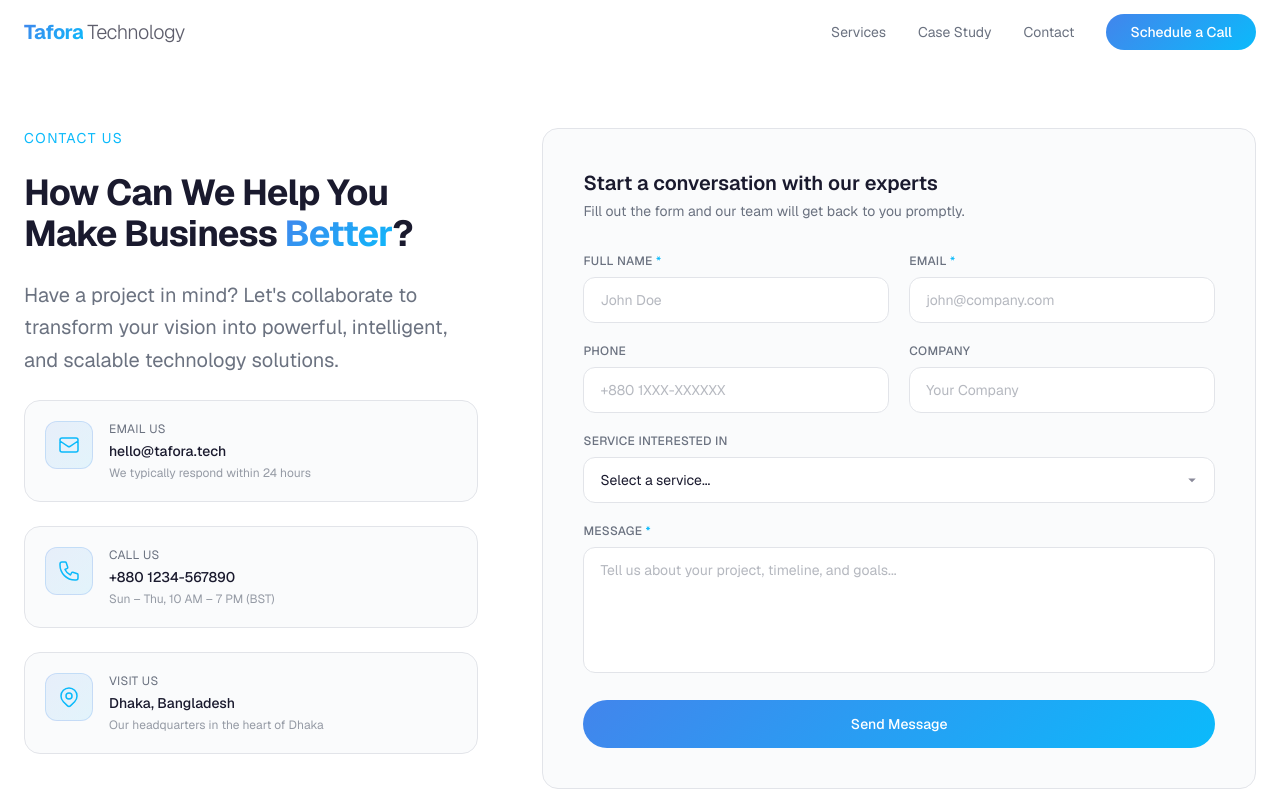
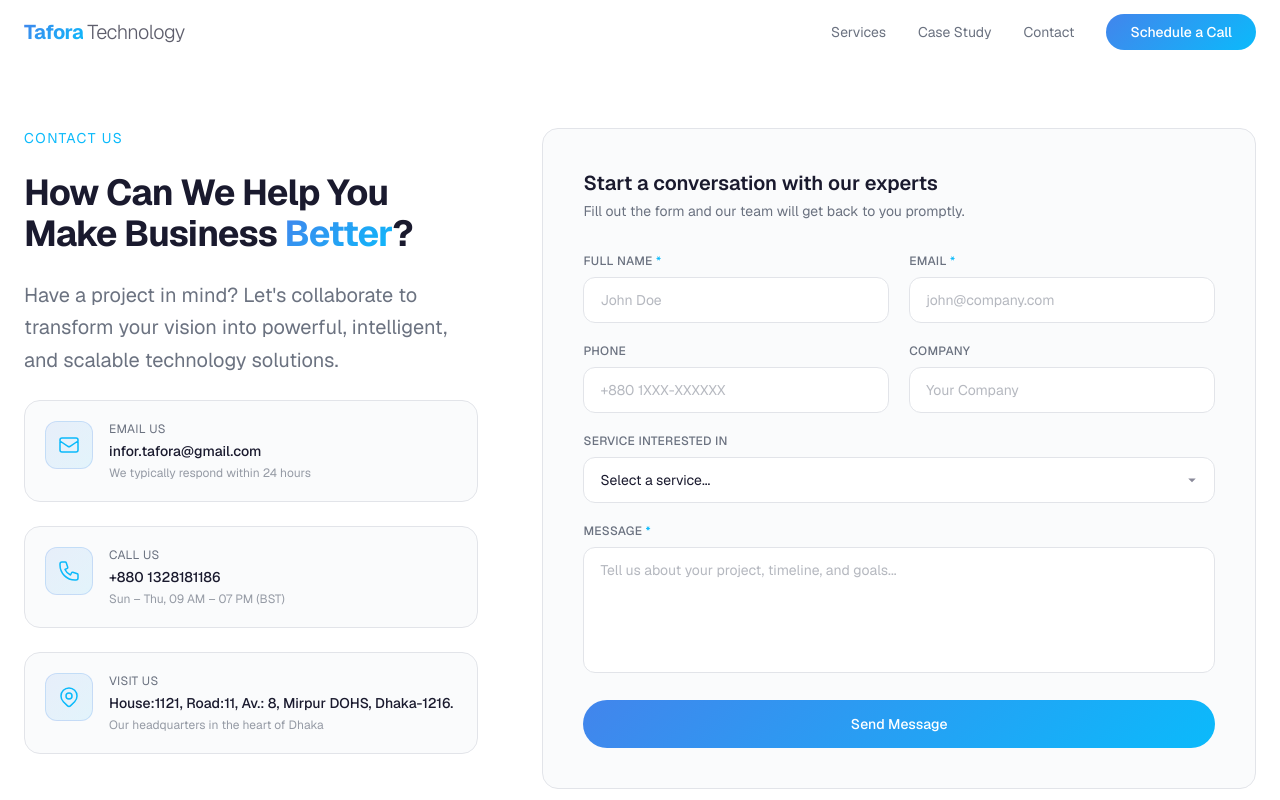
Before and after one commit to TaforaTech/tafora-technology-website, a Next.js app: page /contact in a window 1280 px wide. Shown: the top 800 px of the page. Built offline with nearby package versions, Linux system fonts and the light colour scheme.

Commit message:
feat: contact

```diff
--- a/src/app/contact/page.tsx
+++ b/src/app/contact/page.tsx
@@ -13,8 +13,8 @@ export const metadata: Metadata = {
 const contactInfo = [
   {
     label: "Email Us",
-    value: "hello@tafora.tech",
-    href: "mailto:hello@tafora.tech",
+    value: "infor.tafora@gmail.com",
+    href: "mailto:infor.tafora@gmail.com",
     description: "We typically respond within 24 hours",
     icon: (
       <svg
@@ -34,9 +34,9 @@ const contactInfo = [
   },
   {
     label: "Call Us",
-    value: "+880 1234-567890",
-    href: "tel:+8801234567890",
-    description: "Sun – Thu, 10 AM – 7 PM (BST)",
+    value: "+880 1328181186",
+    href: "tel:+8801328181186",
+    description: "Sun – Thu, 09 AM – 07 PM (BST)",
     icon: (
       <svg
         viewBox="0 0 24 24"
@@ -55,7 +55,7 @@ const contactInfo = [
   },
   {
     label: "Visit Us",
-    value: "Dhaka, Bangladesh",
+    value: "House:1121, Road:11, Av.: 8, Mirpur DOHS, Dhaka-1216.",
     href: "https://maps.google.com/?q=Dhaka+Bangladesh",
     description: "Our headquarters in the heart of Dhaka",
     icon: (
@@ -86,29 +86,6 @@ export default function ContactPage() {
     <>
       <Navbar />
       <main>
-        {/* ── Hero ── */}
-        {/* <section className="relative pt-32 pb-20 md:pt-44 md:pb-28 overflow-hidden">
-          <div className="absolute inset-0 grid-bg" />
-          <div className="absolute inset-0 radial-glow-top" />
-          <div className="absolute top-1/3 left-1/4 w-[500px] h-[500px] radial-glow-blue opacity-25" />
-          <div className="absolute bottom-1/4 right-1/3 w-[400px] h-[400px] radial-glow-blue opacity-15" />
-
-          <div className="relative z-10 max-w-4xl mx-auto px-6 text-center">
-            <p className="text-sm text-accent-cyan tracking-widest uppercase mb-6">
-              Contact
-            </p>
-            <h1 className="text-4xl sm:text-5xl md:text-6xl font-bold leading-[1.15] tracking-tight">
-              Get in <span className="gradient-text">Touch</span>
-            </h1>
-            <p className="mt-6 text-lg md:text-xl text-muted max-w-2xl mx-auto leading-relaxed">
-              Have a project in mind? Let&apos;s talk about how we can bring
-              your vision to life with intelligent, scalable technology.
-            </p>
-          </div>
-
-          <div className="absolute bottom-0 left-0 right-0 h-32 bg-gradient-to-t from-white to-transparent" />
-        </section> */}
-
         {/* ── Contact Section ── */}
         <section className="relative py-16 md:py-32">
           <div className="max-w-7xl mx-auto px-6">
```
